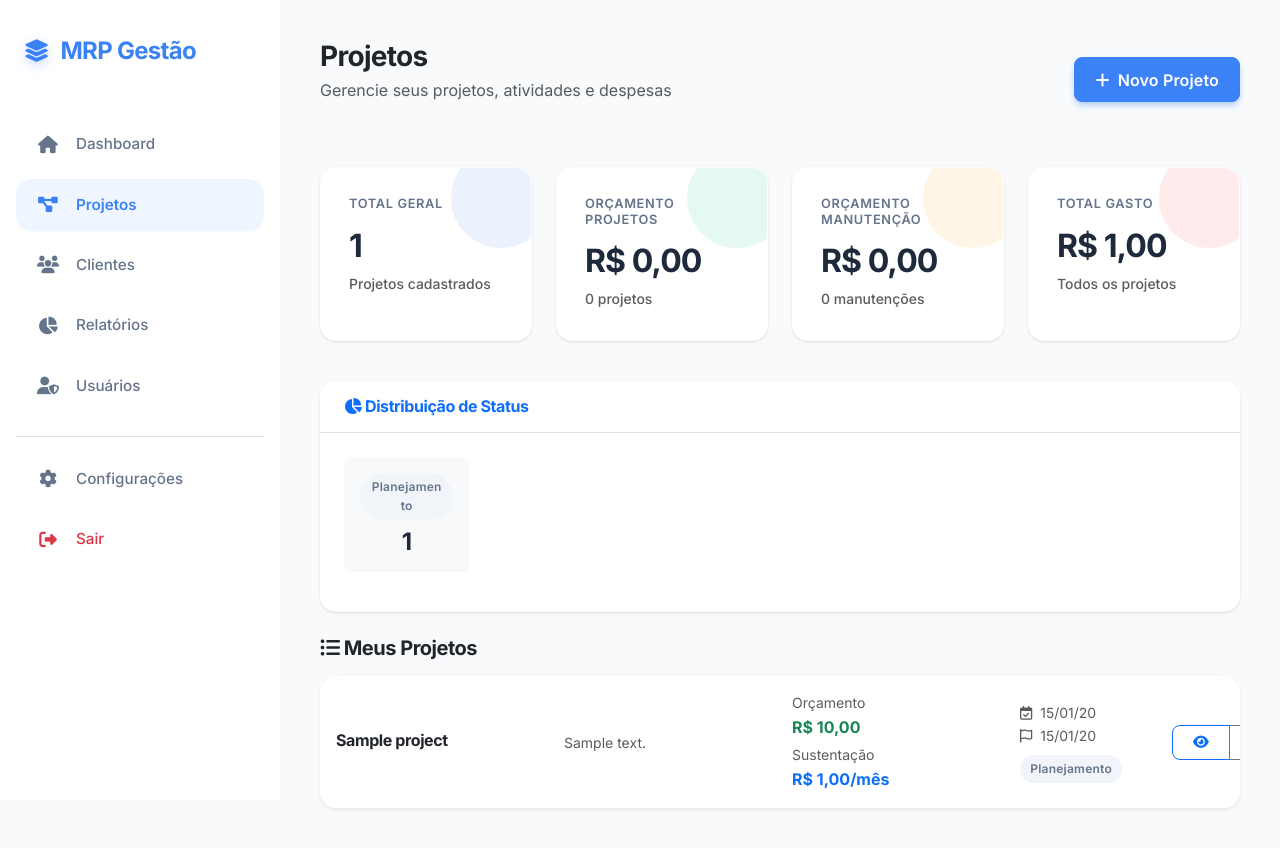
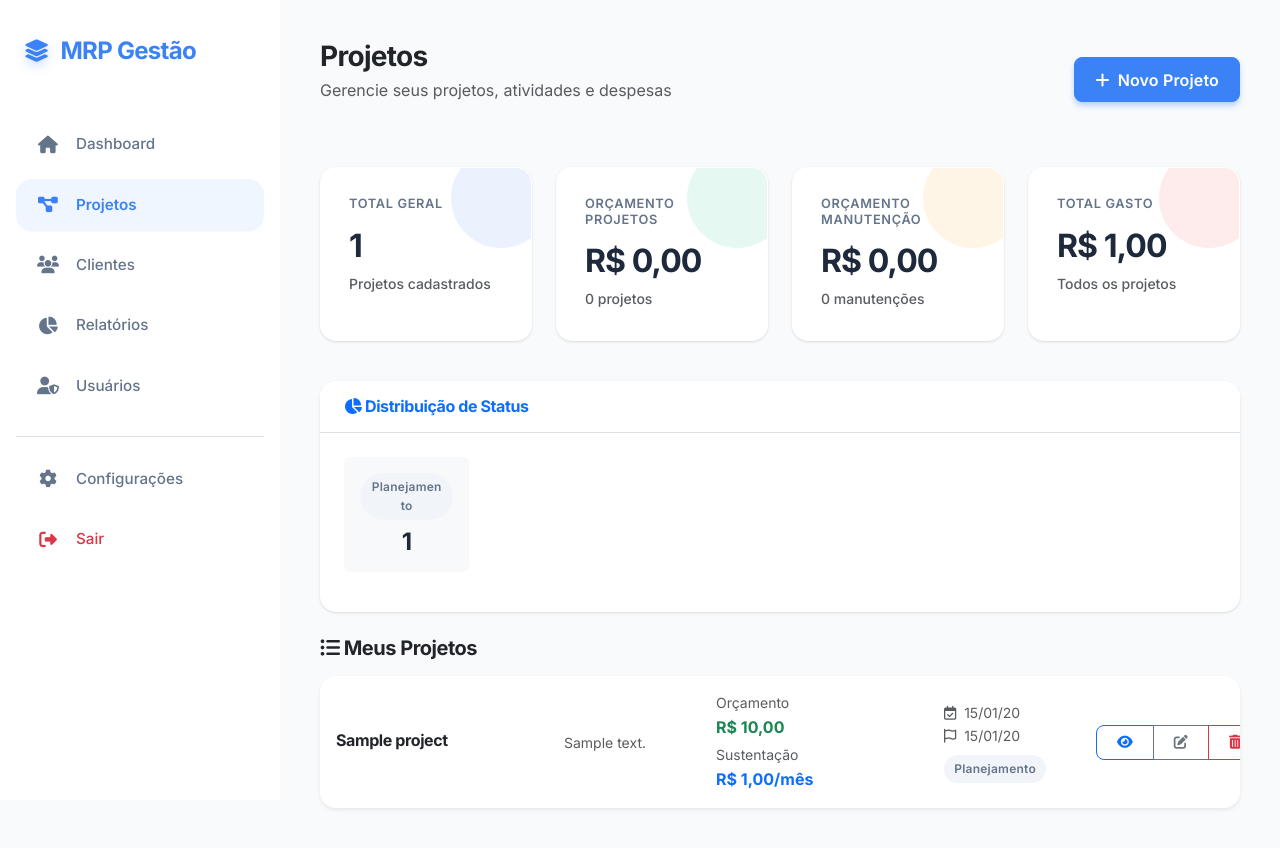
Before and after one commit to mrpavani/gestao-project, a PHP site: page /projects.php in a window 1280 px wide. Run offline with PHP 8.4, Linux system fonts and the light colour scheme; the visitor is signed in with stand-in values (Sample User, id 1); tables that the repository leaves empty hold one stand-in row (values such as "Sample post"); data that the repository does not hold is empty.

Commit message:
correção em erro de falta de deleção

```diff
--- a/projects.php
+++ b/projects.php
@@ -163,7 +163,7 @@ require_once 'views/layouts/header.php';
                                     </div>
 
                                     <!-- Description -->
-                                    <div class="col-md-3">
+                                    <div class="col-md-2">
                                         <small class="text-muted">
                                             <?php echo htmlspecialchars(strlen($project['description']) > 50 ? substr($project['description'], 0, 50) . '...' : $project['description']); ?>
                                         </small>
@@ -211,7 +211,7 @@ require_once 'views/layouts/header.php';
                                     </div>
 
                                     <!-- Actions -->
-                                    <div class="col-md-1 text-end">
+                                    <div class="col-md-2 text-end">
                                         <div class="btn-group btn-group-sm">
                                             <a href="views/projects/view.php?id=<?php echo $project['id']; ?>"
                                                 class="btn btn-outline-primary" title="Ver">
```
